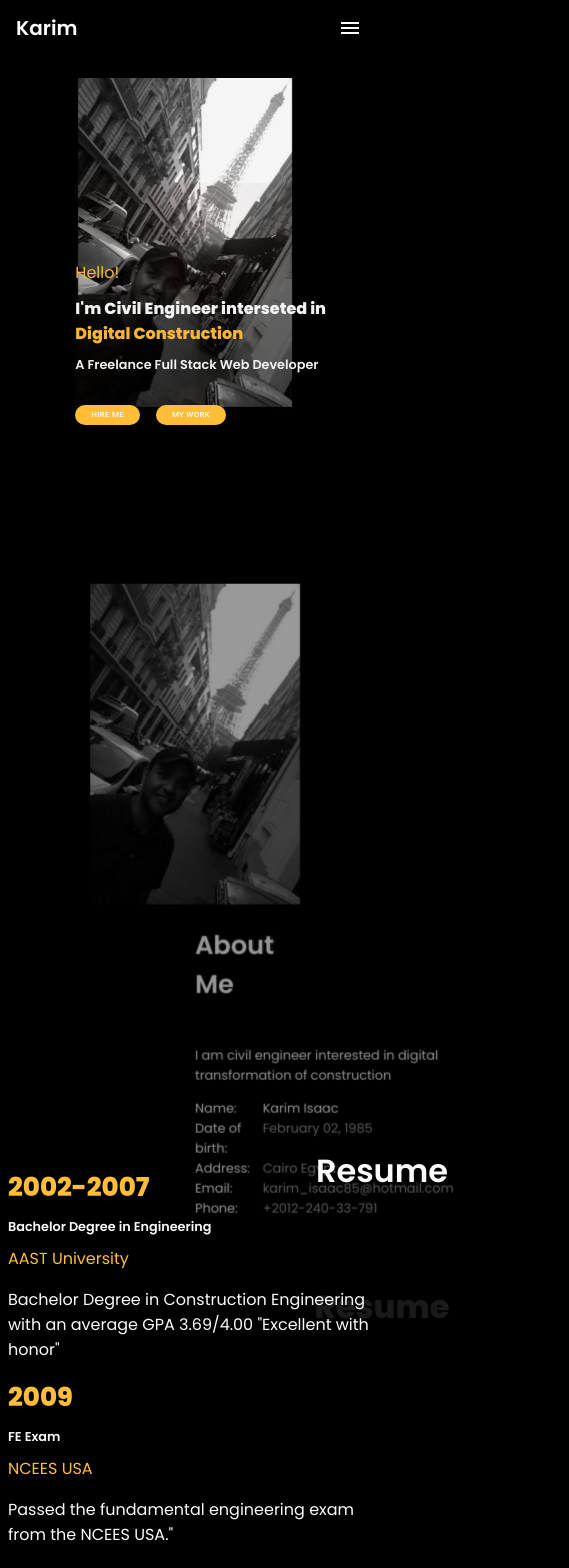
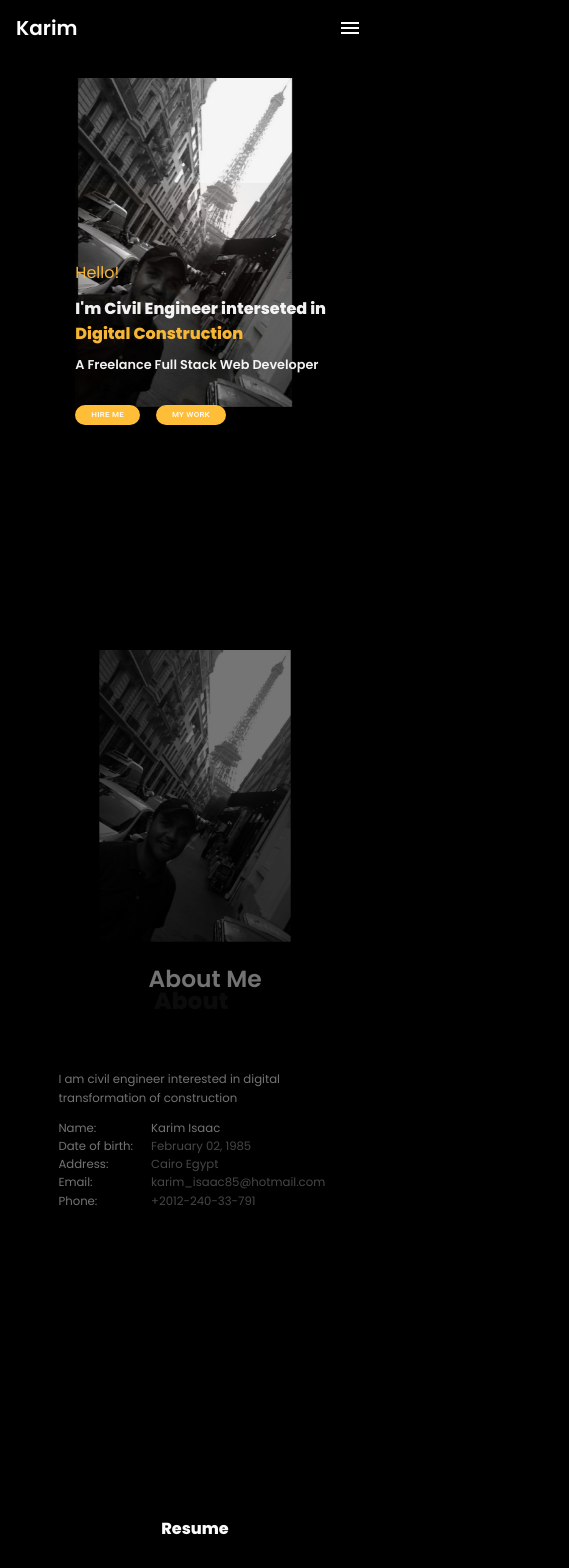
Before and after one commit to KIsaac85/kisaac85.github.io, a React (Vite) app: page / in a window 390 px wide. Shown: the top 1568 px of the page, 569 px wide, since content can reach past the window. Built offline with nearby package versions, Linux system fonts and the light colour scheme.

Commit message:
add style to resume

```diff
--- a/src/Aboutme.jsx
+++ b/src/Aboutme.jsx
@@ -20,8 +20,8 @@ function Aboutme() {
 
 
     <div className="main-flex-column  main-relative-position" >
-      <h1 className="main-title-shadow">About</h1>
-      <h2 className="main-title main-font-title">About Me</h2>
+      <h1 className="main-title-shadow-mob">About</h1>
+      <h2 className="main-title-mob main-font-title-mob">About Me</h2>
       <div className="about-paragrapgh-list">
       <p>I am civil engineer interested in digital transformation of construction</p>
       <ul id="about-list">
--- a/src/css/Style About Section.css
+++ b/src/css/Style About Section.css
@@ -25,8 +25,6 @@
         align-items: center;
     }
     .about-paragrapgh-list{
-        position: absolute;
-        top: 10rem;
-        left: 50%;
+        margin-top: 10rem;
     }
 }
--- a/src/css/Style Main.css
+++ b/src/css/Style Main.css
@@ -47,37 +47,32 @@
      .main-mob-image{
         width:70%;
         height: auto;
-
     }
     h1{
         font-size: 1rem;
         font-weight: 800;
-
-
     }
      h2{
         font-weight: 600;
         font-size: 0.8rem;
     }
-    .main-font-title {
+    .main-font-title-mob {
         font-size: 2rem;
-
         }
 
-        .main-title-shadow{
+        .main-title-shadow-mob{
             z-index: -1;
             position:absolute;
             font-size: 2rem;
-            top: 10%;
-            left:50%;
+            top: 8%;
+            left:35%;
             color:var(--greyContainer);
         }
 
-        .main-title{
+        .main-title-mob{
             font-weight: 600;
-            left:50%;
+            left:33%;
             position:absolute;
-
         }
 }
 
@@ -92,9 +87,6 @@ body{
     background-color: var(--blackColor);
     font-family: 'poppins', sans-serif, monospace;
     color: var(--color);
-
-
-
 }
 div>span,h1>span{
     color: var(--yellowColor);
```
